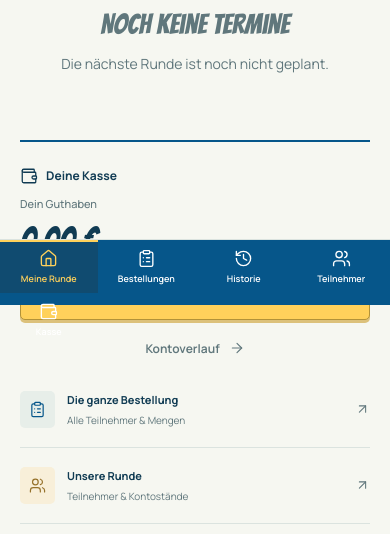
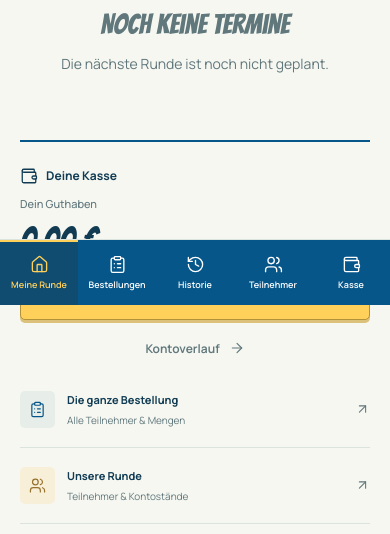
Before and after one commit to hackenbergstefan/weisswurstkasse, a Django app: page / in a window 390 px wide. Shown: the part 539-1073 px from the top of the page. Run offline with Django 5.2, Linux system fonts and the light colour scheme; the visitor is signed in with stand-in values (Sample User, id 1); data that the repository does not hold is empty; parts of the project's set-up code (start-up, migrations or seed data) failed here and were passed over.

Commit message:
Fix mobile layout

```diff
--- a/static/app.css
+++ b/static/app.css
@@ -1868,7 +1868,7 @@ tr:nth-child(3n) .avatar {
     border-top: 1px solid var(--line);
     padding-bottom: env(safe-area-inset-bottom);
     display: grid;
-    grid-template-columns: repeat(4, 1fr);
+    grid-template-columns: repeat(5, minmax(0, 1fr));
     gap: 0;
   }
 
```
